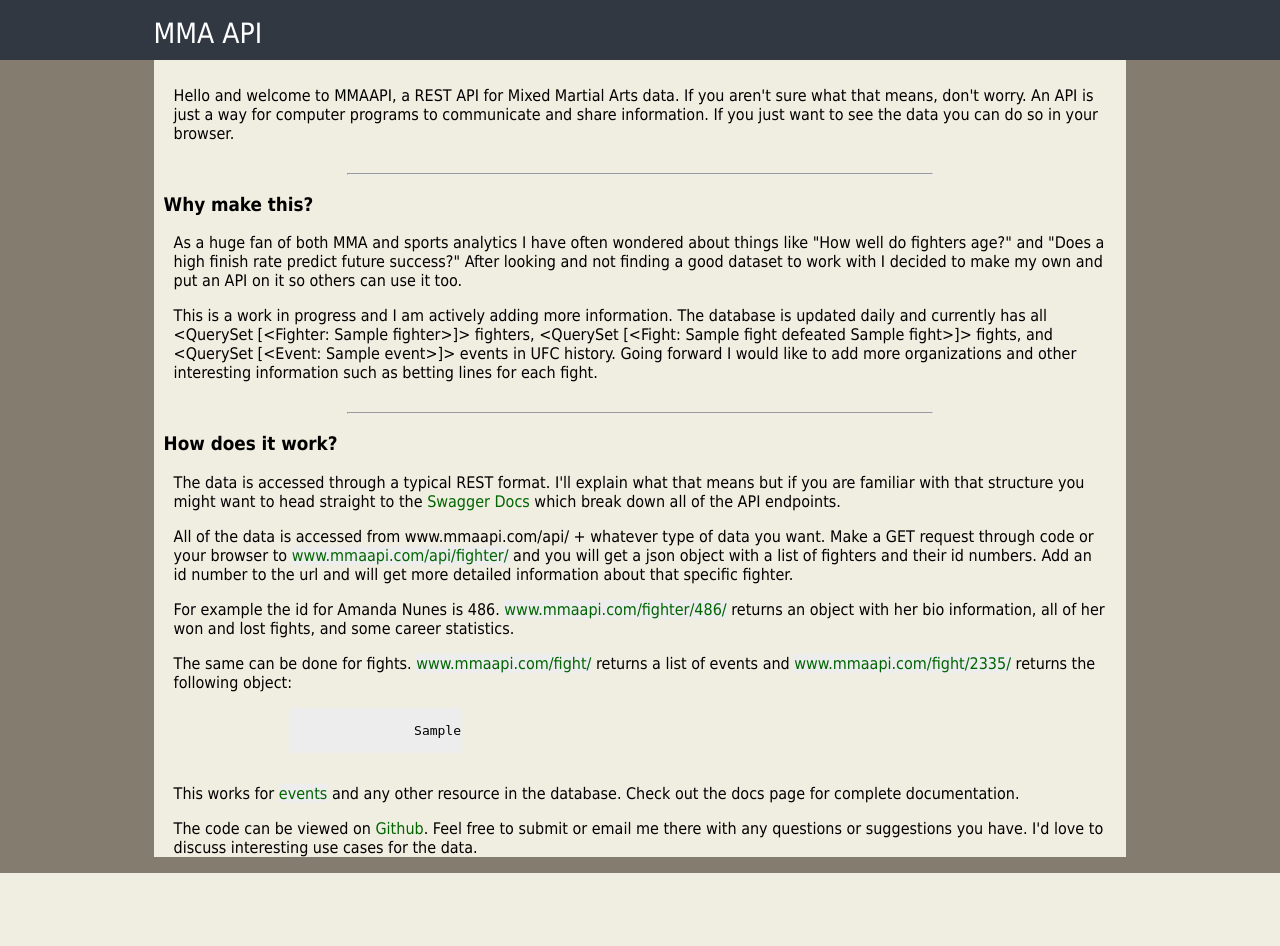
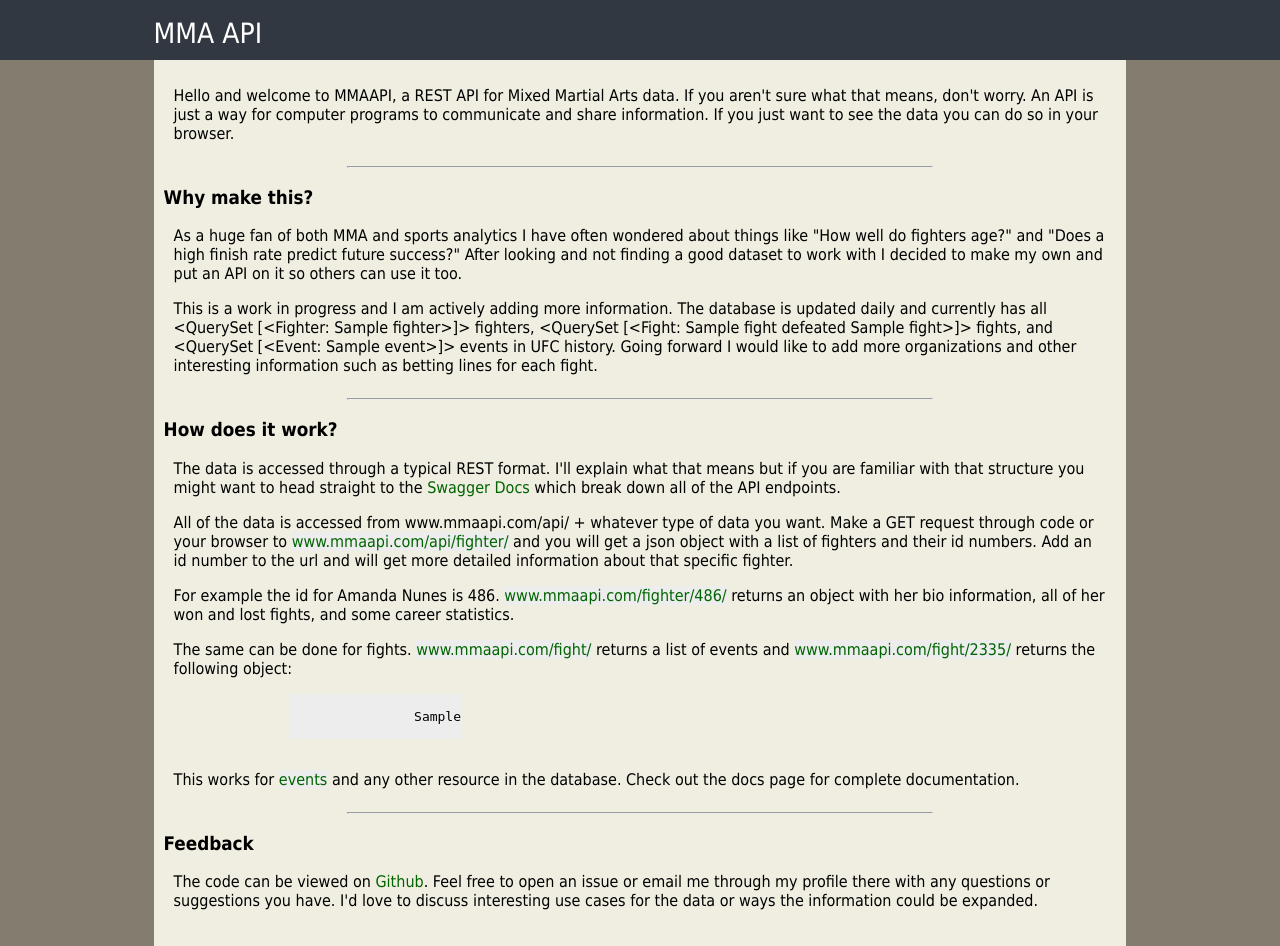
Before and after one commit to fight-api/ufc-fight-api, a Django app: template fights/templates/fights/intro_api.html in a window 1280 px wide. Before the commit the page ends 873 px from the top, so only its background shows below. Run offline with Django 3.2, Linux system fonts and the light colour scheme; tables that the repository leaves empty hold one stand-in row (values such as "Sample post"); the template is opened without the code that fills it: values that come from a table or form of the project are taken from there, most other values are stand-ins (such as "Sample title", 1, 10 or a date in 2020); parts of the project's set-up code (start-up, migrations or seed data) failed here and were passed over.

Commit message:
Clean up some spacing and text

```diff
--- a/fights/templates/fights/intro_api.html
+++ b/fights/templates/fights/intro_api.html
@@ -77,12 +77,18 @@
 
         </p>
 
+
+    </div>
+
+    <hr>
+
+    <div style="padding-bottom: 20px;">
+        <p><h3>Feedback</h3></p>
         <p>
             The code can be viewed on <a href="https://github.com/fight-api">Github</a>.
-            Feel free to submit or email me there with any questions or suggestions you have.
-            I'd love to discuss interesting use cases for the data.
+            Feel free to open an issue or email me through my profile there with any questions or suggestions you have.
+            I'd love to discuss interesting use cases for the data or ways the information could be expanded.
         </p>
-
     </div>
 
 </div>
--- a/global/css/base_styles.css
+++ b/global/css/base_styles.css
@@ -1,5 +1,4 @@
 .mainContent p {
-    /*padding-top: 1px;*/
     padding-left: 10px;
     padding-right: 10px;
 }
@@ -20,7 +19,7 @@ a:hover {
 
 hr {
     width: 60%;
-    margin-top: 30px;
+    margin-top: 23px;
 }
 
 .opening {
```
